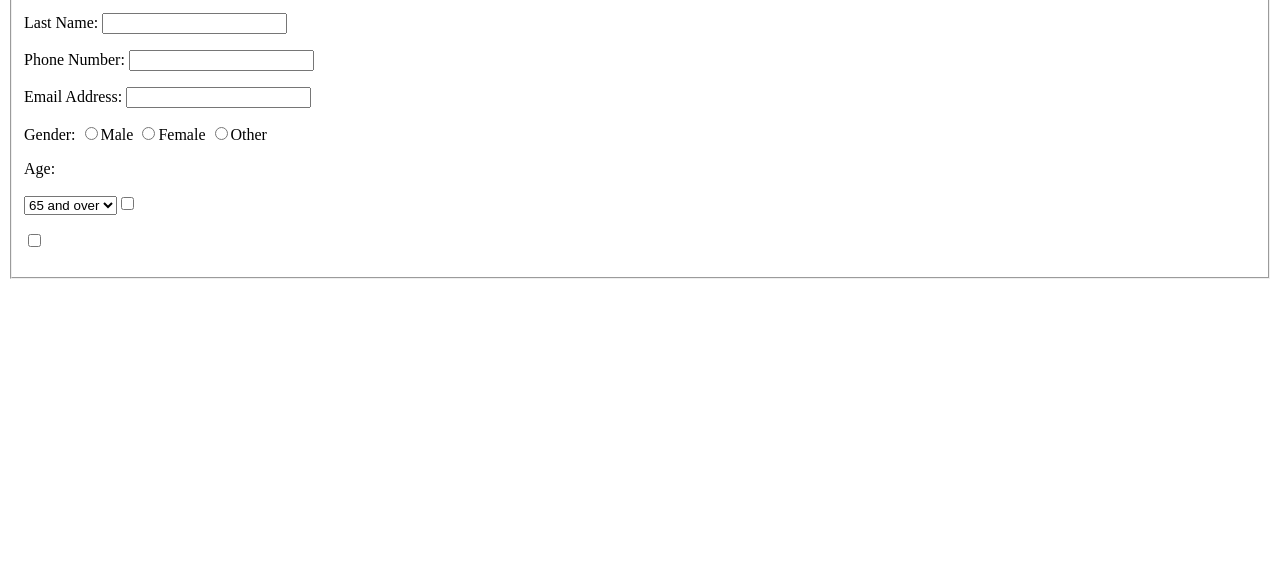
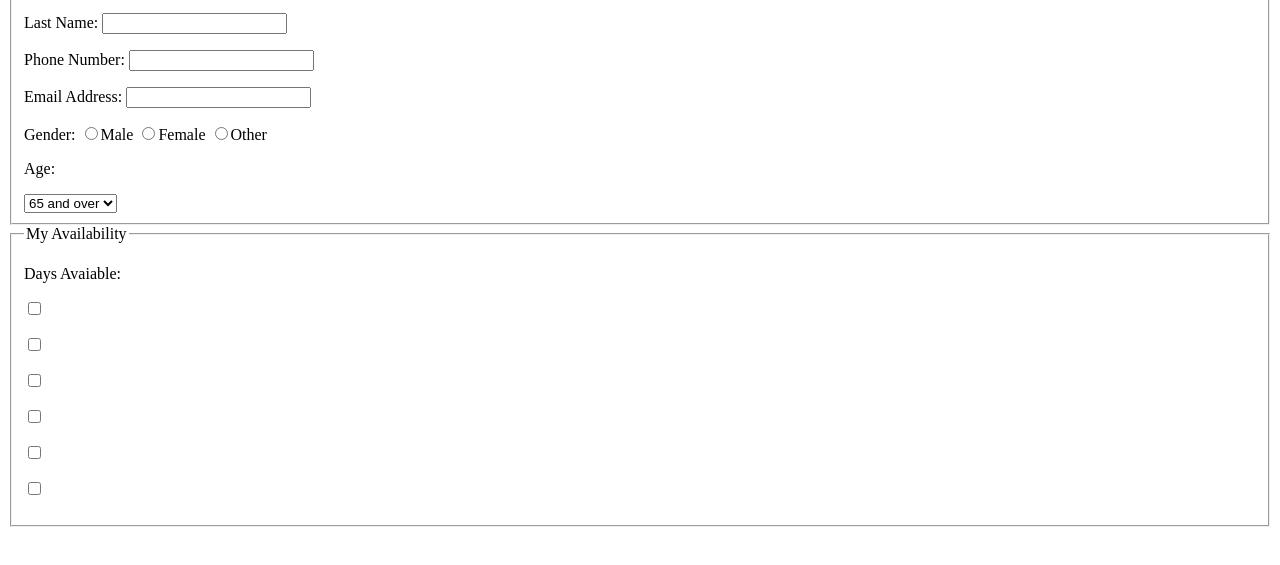
Before and after one commit to yfarook3/itmd-361-lab-4, a plain HTML site: page index.html in a window 1280 px wide. Shown: the part 127-692 px from the top of the page. Drawn offline with Linux system fonts and the light colour scheme.

Commit message:
Update index.html
Indenting and adding the </select>

```diff
--- a/index.html
+++ b/index.html
@@ -33,7 +33,9 @@
 			<option selected="45-54"><label>45-54</label></option>
 			<option selected="55-64"><label>55-64</label></option>
 			<option selected="65 and over"><label>65 and over</label></option>
+		</select>
 	</div>
+
 
  </fieldset>
 
@@ -42,8 +44,12 @@
 	<div>
 		<p> Days Avaiable: </p>
 		<p> <input type = "checkbox" name="available_field[]"="Sunday"></p>
-		<p> <input type = "checkbox" name="available_field[]"="Sunday"></p>
-
+		<p> <input type = "checkbox" name="available_field[]"="Monday"></p>
+		<p> <input type = "checkbox" name="available_field[]"="Tuesday"></p>
+		<p> <input type = "checkbox" name="available_field[]"="Thursday"></p>
+		<p> <input type = "checkbox" name="available_field[]"="Friday"></p>
+		<p> <input type = "checkbox" name="available_field[]"="Saturday"></p>
+ </fieldset>
 
 
 
```
Lines whose indentation alone changed are shown as unchanged.
